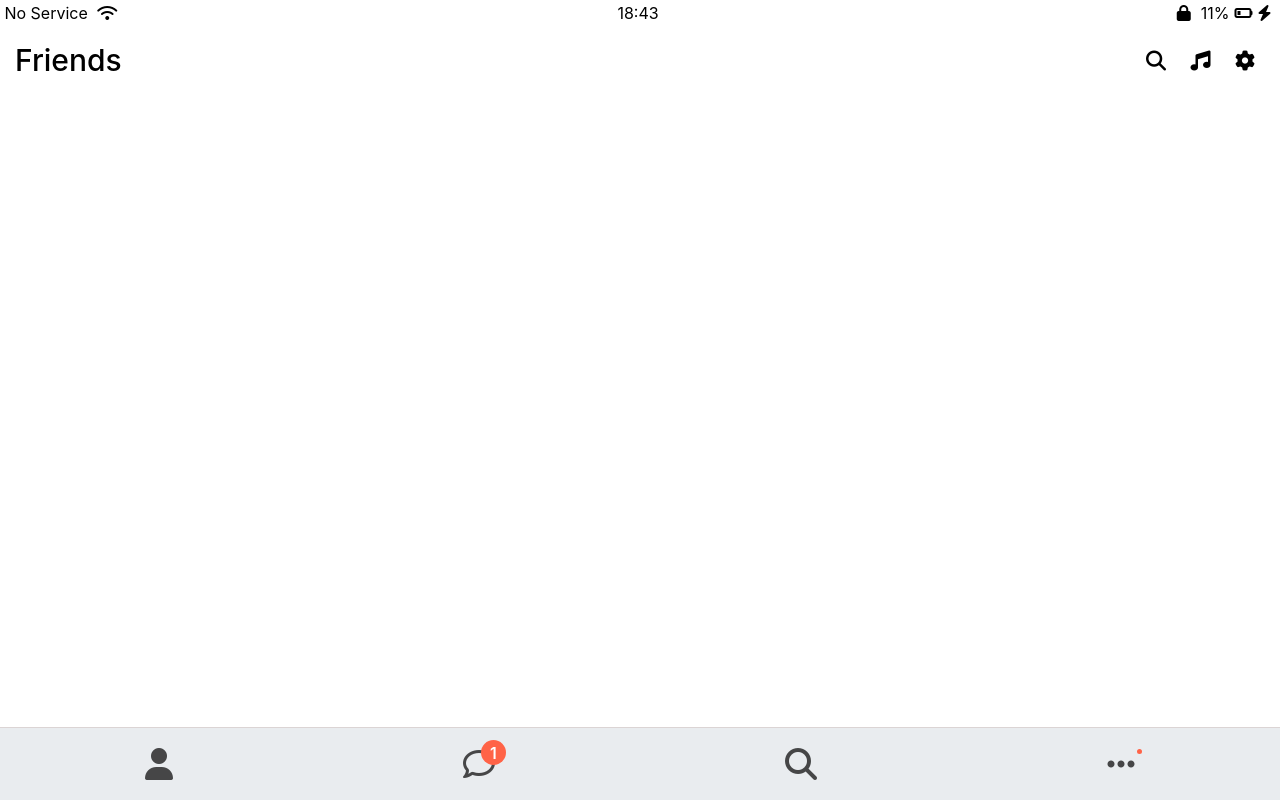
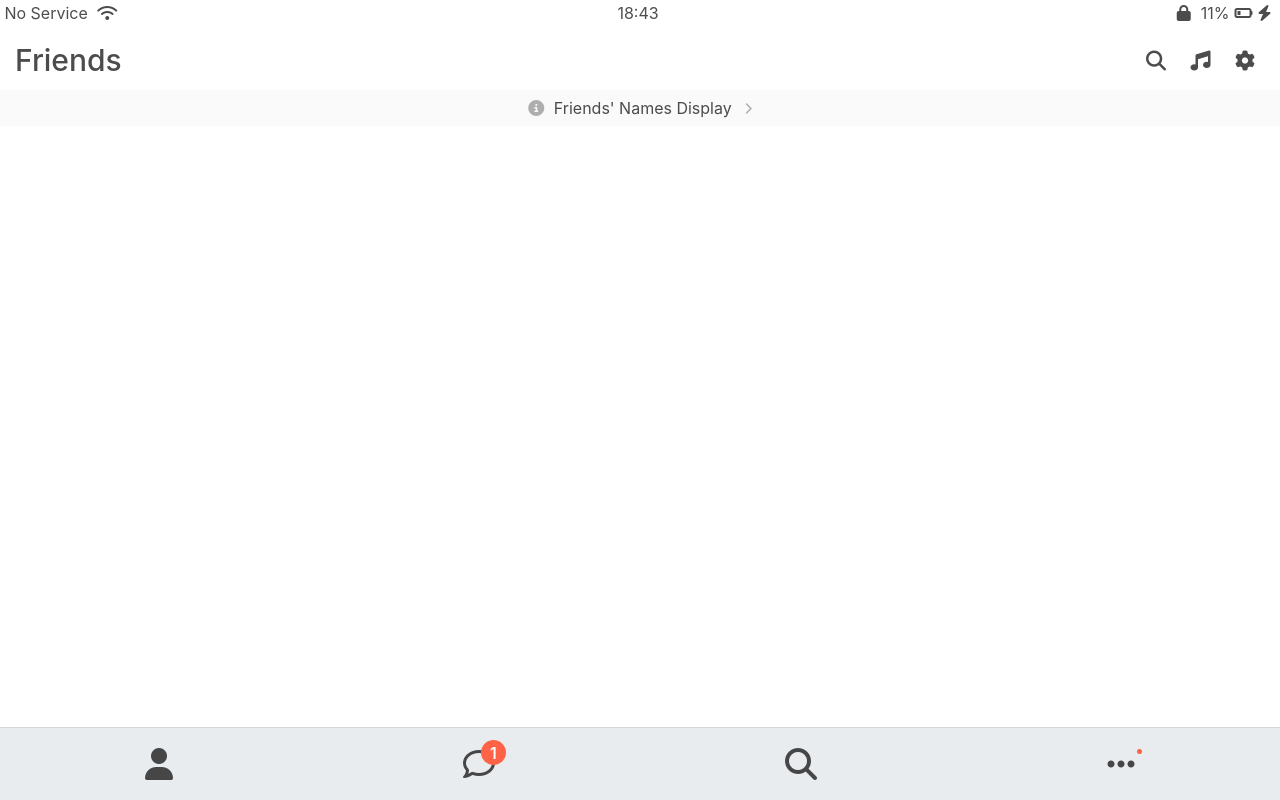
Before and after one commit to Shim-KangMin/kokoa-clone-2022, a plain HTML site: page friends.html in a window 1280 px wide. Drawn offline with Linux system fonts and the light colour scheme.

Commit message:
#6.15 Friends update
Friends HTML/CSS, Styles CSS update

```diff
--- /dev/null
+++ b/css/screens/friends.css
@@ -0,0 +1,15 @@
+#friends-display-link {
+  display: block;
+  text-align: center;
+  background-color: #fafafa;
+  margin-top: 90px;
+  padding: 10px 0;
+}
+#friends-display-link i:first-child {
+  margin-right: 5px;
+  color: rgba(0, 0, 0, 0.3);
+}
+#friends-display-link i:last-child {
+  margin-left: 8px;
+  color: rgba(0, 0, 0, 0.3);
+}
--- a/css/styles.css
+++ b/css/styles.css
@@ -8,8 +8,10 @@
 
 /* Screens */
 @import "screens/login.css";
+@import "screens/friends.css";
 
 body {
+  color: rgba(0, 0, 0, 0.7);
   font-family: -apple-system, BlinkMacSystemFont, "Segoe UI", Roboto, Oxygen,
     Ubuntu, Cantarell, "Open Sans", "Helvetica Neue", sans-serif;
 }
--- a/friends.html
+++ b/friends.html
@@ -44,6 +44,12 @@
       </div>
     </header>
 
+    <a id="friends-display-link">
+      <i class="fas fa-info-circle"></i>
+      Friends' Names Display
+      <i class="fas fa-chevron-right fa-xs"></i
+    ></a>
+
     <nav class="nav">
       <ul class="nav__list">
         <li class="nav__btn">
```
